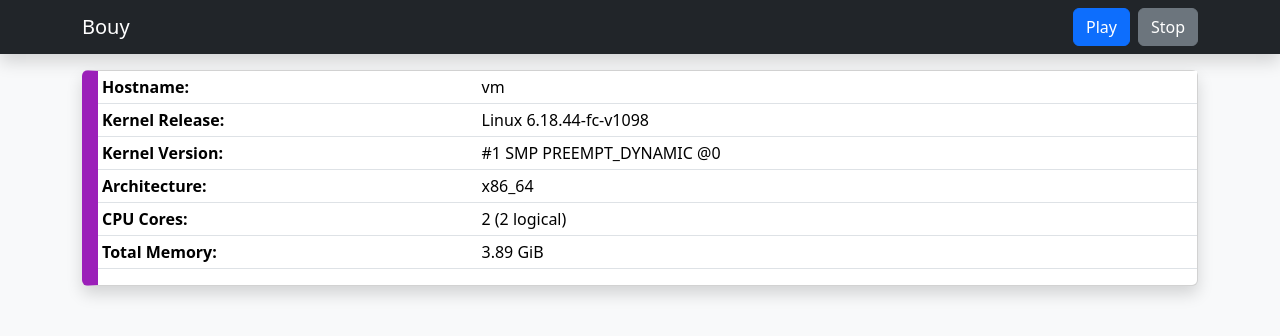
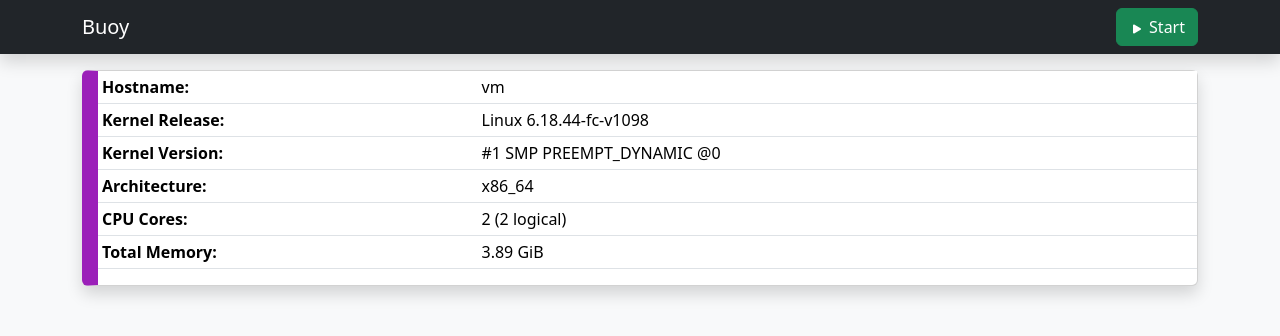
Before and after one commit to bcbrookman/docker-buoy, a Flask app: page / in a window 1280 px wide. Shown: the top 336 px of the page. Run offline with Flask 3, Linux system fonts and the light colour scheme; some libraries are stand-ins or nearby versions.

Commit message:
Use a single button for starting/stopping

```diff
--- a/templates/index.html
+++ b/templates/index.html
@@ -11,10 +11,16 @@
 	<header>
 		<nav class="navbar navbar-dark bg-dark shadow">
 			<div class="container">
-				<span class="navbar-brand mb-0 h1">Bouy</span>
+				<span class="navbar-brand mb-0 h1">Buoy</span>
 				<form class="d-flex">
-					<button type="button" class="ms-2 btn btn-primary" id="play">Play</button>
-					<button type="button" class="ms-2 btn btn-secondary" id="stop">Stop</button>
+					<button type="button" class="ms-2 btn btn-success" id="start-stop">
+						<svg xmlns="http://www.w3.org/2000/svg" width="16" height="16" fill="currentColor" class="bi bi-play-fill" id="play" viewBox="0 0 16 16">
+							<path d="m11.596 8.697-6.363 3.692c-.54.313-1.233-.066-1.233-.697V4.308c0-.63.692-1.01 1.233-.696l6.363 3.692a.802.802 0 0 1 0 1.393"/>
+						  </svg>
+						<svg xmlns="http://www.w3.org/2000/svg" width="16" height="16" fill="currentColor" class="bi bi-stop-fill d-none" id="stop" viewBox="0 0 16 16">
+							<path d="M5 3.5h6A1.5 1.5 0 0 1 12.5 5v6a1.5 1.5 0 0 1-1.5 1.5H5A1.5 1.5 0 0 1 3.5 11V5A1.5 1.5 0 0 1 5 3.5"/>
+						</svg>
+						<span>Start</span></button>
 				</form>
 			</div>
 		</nav>
@@ -49,13 +55,20 @@
 	// Initialize a variable to store the interval
 	var interval = null
 
-	$('button#play').click(function(){
-		getSysinfo();
-		interval = setInterval(getSysinfo, 2000)  // Calls getSysinfo every 2 seconds
-	});
+	// Start/Stop button function
+	$('button#start-stop').click(function() {
+		if ($(this).hasClass("playing")) {
+			clearInterval(interval)
+			$(this).children('span').html('Start')
+		} else {
+			getSysinfo();
+			interval = setInterval(getSysinfo, 2000)  // Calls getSysinfo every 2 seconds
+			$(this).children('span').html('Stop')
+		}
+		$(this).toggleClass(["btn-success", "btn-danger", "playing"])
+		$(this).children('svg#play').toggleClass('d-none')
+		$(this).children('svg#stop').toggleClass('d-none')
+  	});
 
-	$('button#stop').click(function(){
-		clearInterval(interval)
-	});
 </script>
 </html>
```
